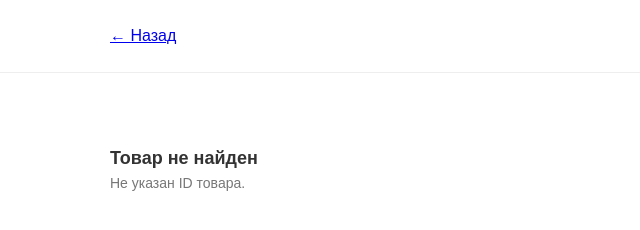
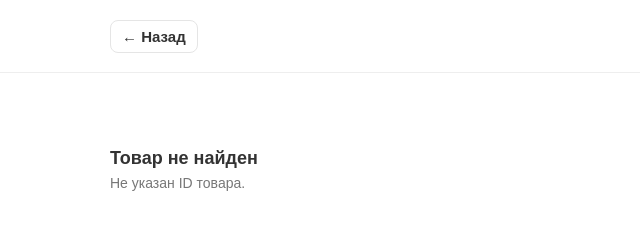
Before and after one commit to vdk29/xiaomi-webbase, a plain HTML site: page product.html in a window 1280 px wide. Shown: the full height of the page, 0-640 px from the left. Drawn offline with Linux system fonts and the light colour scheme.

Commit message:
Update style.css

```diff
--- a/style.css
+++ b/style.css
@@ -1619,3 +1619,48 @@ body > #productModal {
     }
 
 }
+/* ========================================
+   BEAUTIFUL BACK BUTTON
+======================================== */
+
+.back-button {
+    display: inline-flex;
+    align-items: center;
+    gap: 7px;
+
+    color: #333333;
+    text-decoration: none;
+
+    font-size: 15px;
+    font-weight: 600;
+
+    padding: 7px 11px;
+
+    border: 1px solid #e5e5e5;
+    border-radius: 8px;
+
+    background: #ffffff;
+
+    transition:
+        background 0.2s ease,
+        border-color 0.2s ease,
+        color 0.2s ease,
+        transform 0.15s ease;
+}
+
+.back-button:hover {
+    background: #f7f7f7;
+    border-color: #d8d8d8;
+    color: #ff6900;
+}
+
+.back-button:active {
+    transform: scale(0.97);
+}
+
+.back-arrow {
+    font-size: 25px;
+    line-height: 14px;
+    font-weight: 400;
+    margin-top: -2px;
+}
```
